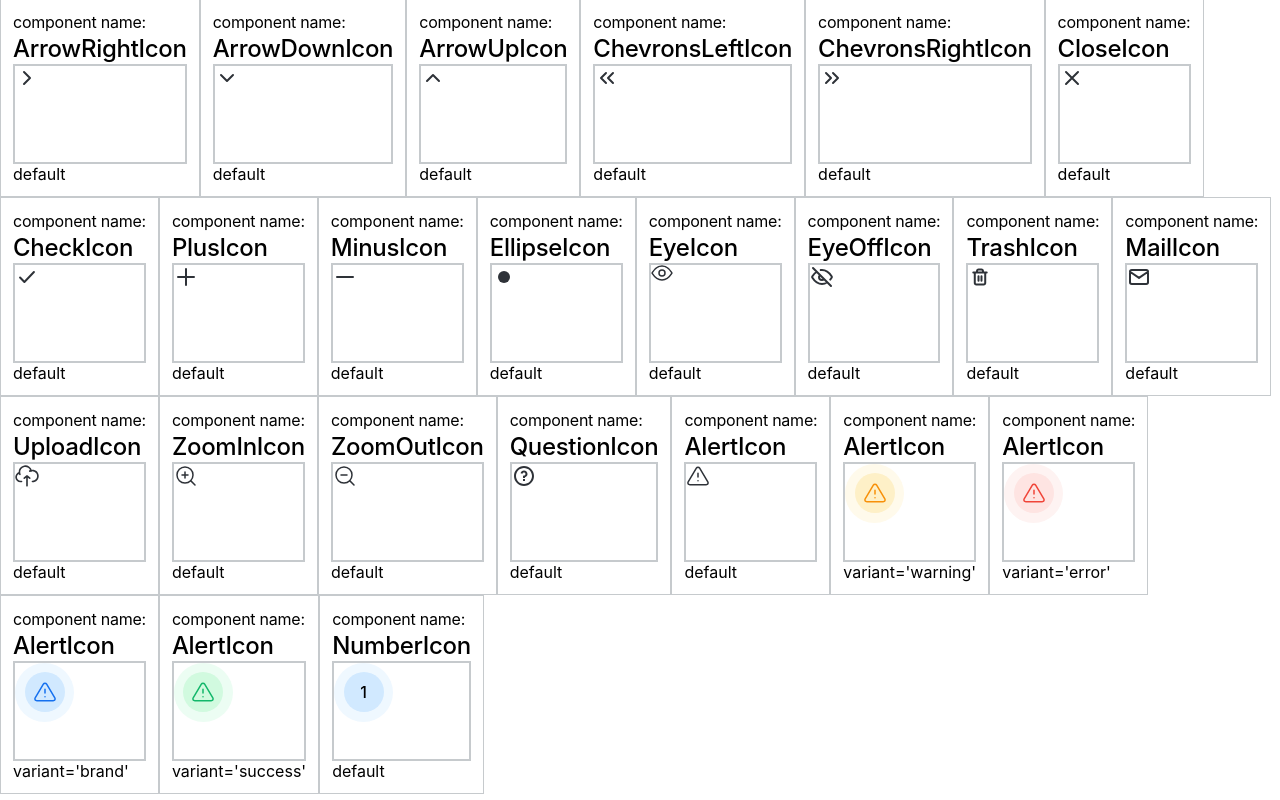
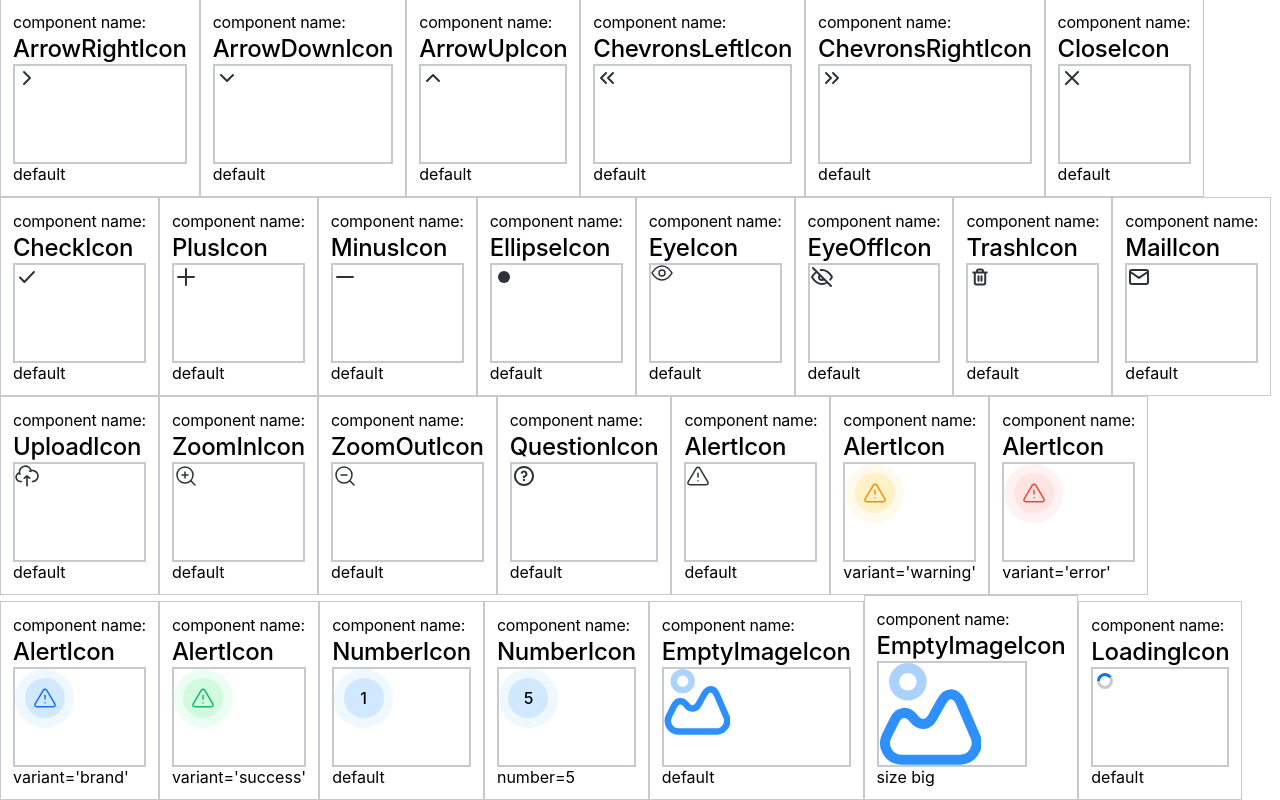
Before and after one commit to Zapchaztiulka/universal-components-frontend, a React (Vite) app: page /icons in a window 1280 px wide. Shown: the part 242-1042 px from the top of the page. Built offline with nearby package versions, Linux system fonts and the light colour scheme; a web font is replaced by a local one.

Commit message:
added icons for emptyimg

```diff
--- a/src/components/icons/Icons.tsx
+++ b/src/components/icons/Icons.tsx
@@ -1,4 +1,4 @@
-import { Basket24, LogoIcon, LogoIconWithText, ArrowLeftIcon, ArrowRightIcon, ArrowDownIcon, ArrowUpIcon, ChevronsLeftIcon, ChevronsRightIcon, CloseIcon, CheckIcon, PlusIcon, MinusIcon, EllipseIcon, EyeIcon, EyeOffIcon, MailIcon, TrashIcon, UploadIcon, QuestionIcon, ZoomInIcon, ZoomOutIcon, AlertIcon, NumberIcon } from "."
+import { Basket24, LogoIcon, LogoIconWithText, ArrowLeftIcon, ArrowRightIcon, ArrowDownIcon, ArrowUpIcon, ChevronsLeftIcon, ChevronsRightIcon, CloseIcon, CheckIcon, PlusIcon, MinusIcon, EllipseIcon, EyeIcon, EyeOffIcon, MailIcon, TrashIcon, UploadIcon, QuestionIcon, ZoomInIcon, ZoomOutIcon, AlertIcon, NumberIcon, EmptyImageIcon, LoadingIcon } from "."
 import theme from "../../../presets"
 import { ShowContainer } from "../showContainer"
 
@@ -161,5 +161,27 @@ export const Icons = () => {
             componentName="NumberIcon"
             width={100}
         />
+        <ShowContainer
+            component={<NumberIcon number={5}/>}
+            componentName="NumberIcon"
+            width={100}
+            description="number=5"
+        />
+        <ShowContainer
+            component={<EmptyImageIcon />}
+            componentName="EmptyImageIcon"
+            width={100}
+        />
+        <ShowContainer
+            component={<EmptyImageIcon size="big"/>}
+            componentName="EmptyImageIcon"
+            width={120} height={150}
+            description="size big"
+        />
+        <ShowContainer
+            component={<LoadingIcon />}
+            componentName="LoadingIcon"
+            width={100}
+        />
     </div>
 }
--- a/src/components/icons/index.ts
+++ b/src/components/icons/index.ts
@@ -22,6 +22,8 @@ import ZoomInIcon from "./universalComponents/ZoomInIcon";
 import ZoomOutIcon from "./universalComponents/ZoomOutIcon";
 import AlertIcon from "./universalComponents/AlertIcon";
 import NumberIcon from "./universalComponents/NumberIcon";
+import EmptyImageIcon from "./universalComponents/EmptyImageIcon";
+import LoadingIcon from "./universalComponents/LoadingIcon";
 
 export {
     LogoIcon,
@@ -47,5 +49,7 @@ export {
     ZoomInIcon,
     ZoomOutIcon,
     AlertIcon,
-    NumberIcon
+    NumberIcon,
+    EmptyImageIcon,
+    LoadingIcon
 }
--- /dev/null
+++ b/src/components/icons/universalComponents/EmptyImageIcon.tsx
@@ -0,0 +1,19 @@
+import theme from "../../../../presets"
+
+const EmptyImageIcon = ({
+    color = theme.colors.bgBrandLight3,
+    size = "66",
+}: {
+    color?: string;
+    size?: string;
+}) => {
+    if (size == 'big') { size = '102'; }
+    return (
+        <svg xmlns="http://www.w3.org/2000/svg" width={size} height={size} viewBox="0 0 102 102" fill="none">
+            <path d="M96.2937 73.5665L81.9478 40.0625C77.0895 28.6958 68.152 28.2375 62.1478 39.0541L53.4853 54.6832C49.0853 62.6123 40.8812 63.2998 35.1978 56.1957L34.1895 54.9123C28.277 47.4873 19.9353 48.404 15.6728 56.8832L7.78949 72.6957C2.24365 83.6957 10.2645 96.6665 22.5478 96.6665H81.0312C92.9478 96.6665 100.969 84.5207 96.2937 73.5665Z" stroke={color} strokeWidth="10" strokeLinecap="round" strokeLinejoin="round" />
+            <path opacity="0.4" d="M28.8721 32.5C36.466 32.5 42.6221 26.3439 42.6221 18.75C42.6221 11.1561 36.466 5 28.8721 5C21.2782 5 15.1221 11.1561 15.1221 18.75C15.1221 26.3439 21.2782 32.5 28.8721 32.5Z" stroke={color} strokeWidth="10" strokeLinecap="round" strokeLinejoin="round" />
+        </svg>
+    );
+};
+
+export default EmptyImageIcon;
--- /dev/null
+++ b/src/components/icons/universalComponents/LoadingIcon.tsx
@@ -0,0 +1,18 @@
+import theme from "../../../../presets"
+
+const LoadingIcon = ({
+    color = theme.colors.iconBrand,
+    size = "24",
+}: {
+    color?: string;
+    size?: string;
+}) => {
+    return (
+        <svg xmlns="http://www.w3.org/2000/svg" width={size} height={size} viewBox="0 0 24 24" fill="none">
+            <path d="M5.5 12C5.5 10.2761 6.18482 8.62279 7.40381 7.40381C8.62279 6.18482 10.2761 5.5 12 5.5C13.7239 5.5 15.3772 6.18482 16.5962 7.40381C17.8152 8.62279 18.5 10.2761 18.5 12C18.5 13.7239 17.8152 15.3772 16.5962 16.5962C15.3772 17.8152 13.7239 18.5 12 18.5C10.2761 18.5 8.62279 17.8152 7.40381 16.5962C6.18482 15.3772 5.5 13.7239 5.5 12L5.5 12Z" stroke={theme.colors.borderDefault} strokeWidth="3" />
+            <path d="M5.5 12C5.5 10.6273 5.93456 9.2899 6.74139 8.17939C7.54822 7.06889 8.68591 6.24231 9.99139 5.81813C11.2969 5.39396 12.7031 5.39396 14.0086 5.81813C15.3141 6.24231 16.4518 7.06889 17.2586 8.1794" stroke={color} strokeWidth="3" />
+        </svg>
+    );
+};
+
+export default LoadingIcon;
--- /dev/null
+++ b/src/components/icons/universalComponents/OrderIcon.tsx
@@ -0,0 +1,17 @@
+import theme from "../../../../presets"
+
+const OrderIcon = ({
+    color = theme.colors.iconPrimary,
+    size = "24",
+}: {
+    color?: string;
+    size?: string;
+}) => {
+    return (
+        <svg xmlns="http://www.w3.org/2000/svg" width={size} height={size} viewBox="0 0 24 24" fill="none">
+            <path d="M22 20V7L20 3H4L2 7.00353V20C2 20.5523 2.44772 21 3 21H21C21.5523 21 22 20.5523 22 20ZM4 9H20V19H4V9ZM5.236 5H18.764L19.764 7H4.237L5.236 5ZM15 11H9V13H15V11Z" fill={color} />
+        </svg>
+    );
+};
+
+export default OrderIcon;
```
